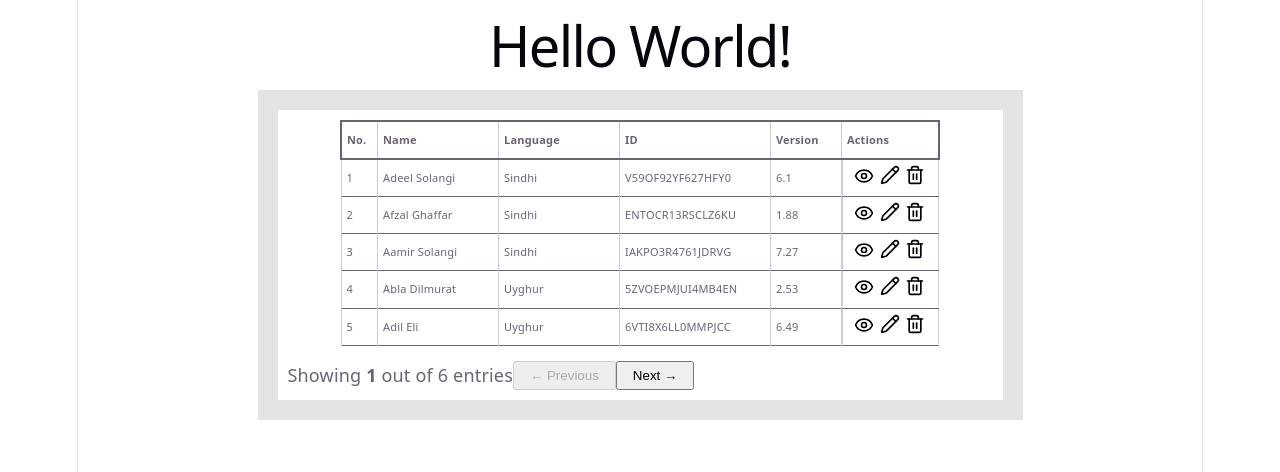
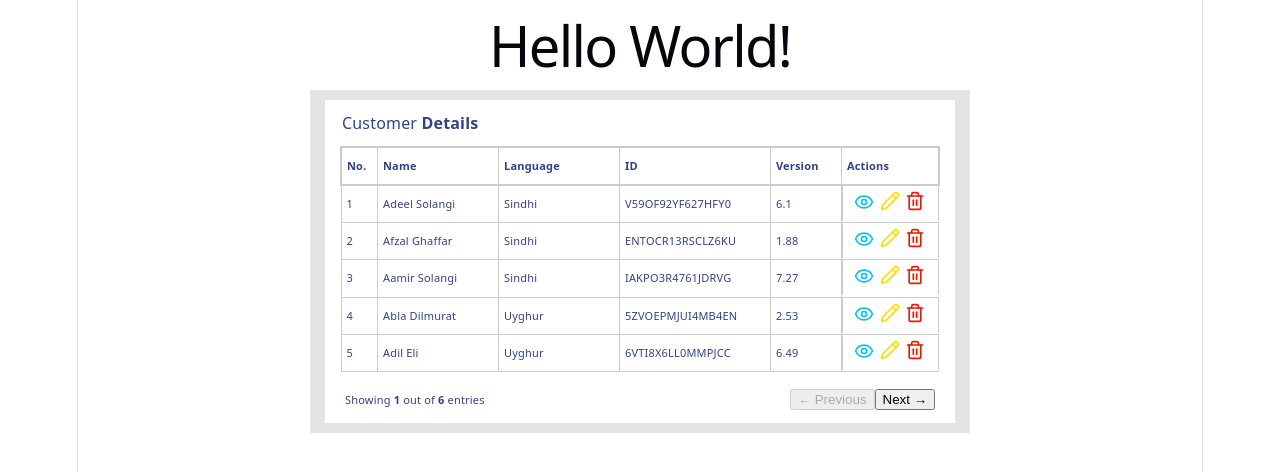
Before and after one commit to FatimahZahra30/edesk-task, a React (Vite) app in the folder my-react-app/: page / in a window 1280 px wide. Shown: the top 472 px of the page. Built offline with nearby package versions, Linux system fonts and the light colour scheme.

Commit message:
Adjust styling of table to match mockup

```diff
--- a/my-react-app/src/components/DataTable.css
+++ b/my-react-app/src/components/DataTable.css
@@ -1,14 +1,14 @@
 .table-outer-container {
     margin: 0 auto;
-    width: 725px;
+    width: 640px;
     max-width: 100%;
     background-color: rgb(228, 228, 228);
-    padding: 20px;
+    padding: 10px;
 }
 
 .table-container {
     margin: 0 auto;
-    width: 705px;
+    width: 610px;
     max-width: 100%;
     background-color: white;
     padding: 10px;
@@ -22,16 +22,33 @@ table {
     border-collapse: collapse;
     table-layout: fixed;
     text-align: left;
+    font-stretch: condensed;
     font-size: 11px;
+    color: rgb(51, 66, 134);
     padding: 0;
+}
+
+.table-name {
+    padding-bottom: 10px;
+    padding-left: 7px;
+    text-align: left;
+    font-stretch: condensed;
+    font-size: 16px;
+    color: rgb(51, 66, 134);
 }
 
 .pagenation{
     margin: 0 auto;
+    display: flex;
+    justify-content: space-between;
+    padding: 0 10px 0;
+    font-size: 11px;
+    font-stretch: condensed;
+    color: rgb(51, 66, 134);
 }
 
 tr {
-  border: solid;
+  border: solid #ccc;
   border-width: 1px 0;
 }
 
@@ -67,14 +84,13 @@ td:nth-child(5) {
 }
 
 .header-line {
-    border: solid;
+    border: solid #ccc;
     border-width: 2px;
 }
 
 .action-items svg {
     width: 20px;
     height: 20px;
-    color: black;
 }
 
 .action-items {
@@ -86,8 +102,14 @@ td:nth-child(5) {
     background-color: transparent;
     background: transparent;
     border: none;
+    color: rgb(0, 195, 255);
 }
 
 .pencil-icon {
     margin-right: 5px;
+    color: rgb(255, 221, 0);
 }
+
+.trash-icon {
+    color: rgb(229, 29, 7);
+}
--- a/my-react-app/src/components/DataTable.jsx
+++ b/my-react-app/src/components/DataTable.jsx
@@ -39,7 +39,7 @@ function DataTable() {
                             <Eye />
                         </button>
                         <Pencil className='pencil-icon'/>
-                        <Trash />
+                        <Trash className='trash-icon'/>
                     </td>
                 </tr>
             )
@@ -49,6 +49,9 @@ function DataTable() {
   return(
         <div className="table-outer-container">
             <div className="table-container">
+                <div className='table-name'>
+                    Customer <strong>Details</strong>
+                </div>
                 <table className="table">
                     <thead>
                         <tr className="header-line">
@@ -64,15 +67,15 @@ function DataTable() {
                         {DisplayData}
                     </tbody>
                 </table>
-
                 <div className="pagenation" style={{ display: 'flex', alignItems: 'center', marginTop: '15px' }}>
 
-                    <span>Showing <strong>{currentPage}</strong> out of {totalPages} entries</span>
+                            <span>Showing <strong>{currentPage}</strong> out of <strong>{totalPages}</strong> entries</span>
 
+                            <div className='page-buttons'>
                                 <button
                                 onClick={handlePrev}
                                 disabled={currentPage === 1}
-                    style={{ padding: '5px 15px', cursor: currentPage === 1 ? 'not-allowed' : 'pointer' }}
+                                style={{ cursor: currentPage === 1 ? 'not-allowed' : 'pointer' }}
                                 >
                                 ← Previous
                                 </button>
@@ -80,10 +83,11 @@ function DataTable() {
                                 <button
                                 onClick={handleNext}
                                 disabled={currentPage === totalPages}
-                    style={{ padding: '5px 15px', cursor: currentPage === totalPages ? 'not-allowed' : 'pointer' }}
+                                style={{ cursor: currentPage === totalPages ? 'not-allowed' : 'pointer' }}
                                 >
                                 Next →
                                 </button>
+                            </div>
                     </div>
             </div>
         </div>
```
Lines whose indentation alone changed are shown as unchanged.
